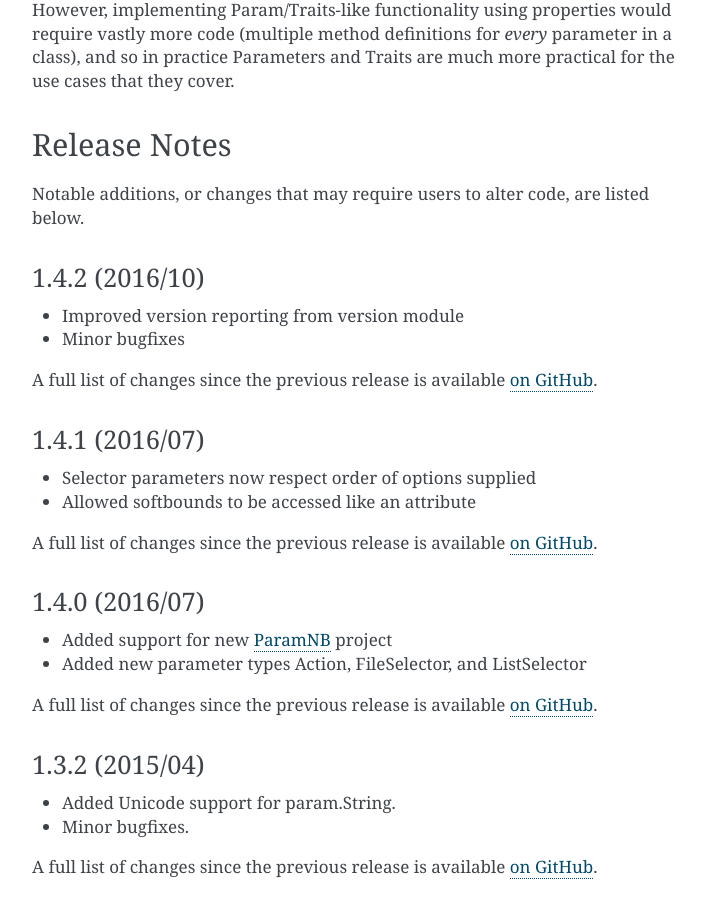
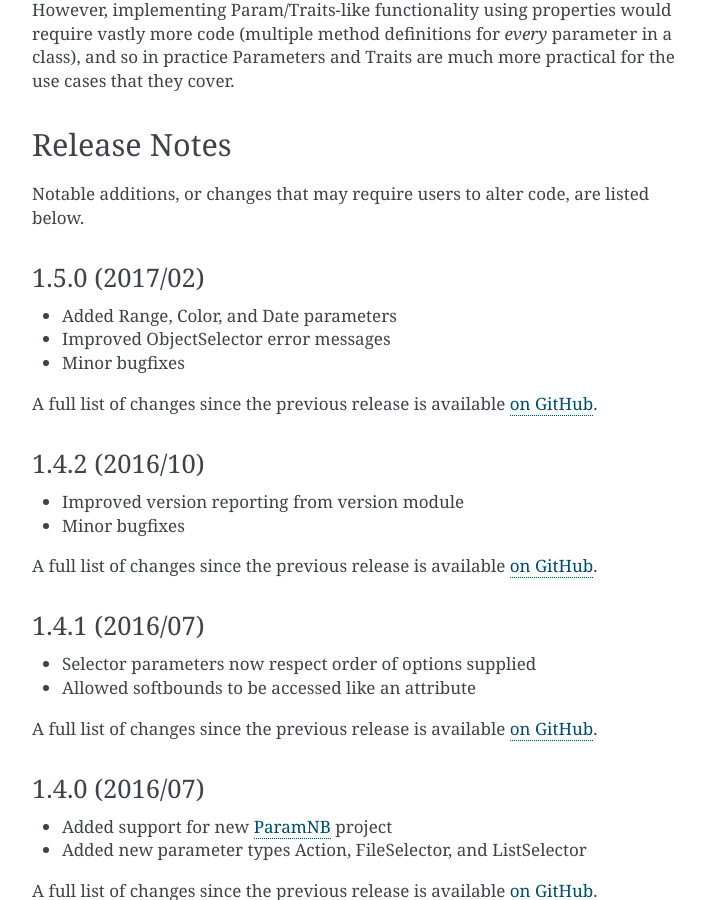
Before and after one commit to holoviz/param, a Sphinx documentation site: the page built from doc/index.rst, in a window 1280 px wide and 900 px high, scrolled down 4695 px. Shown: the whole window, without its empty margins (388-1093 px from the left). Built offline with Sphinx 7.4.7, drawn with Linux system fonts in a browser that asks for light colours; pages that are not in the unit, such as notebooks, are missing from menus.

```diff
--- a/doc/index.rst
+++ b/doc/index.rst
@@ -250,6 +250,18 @@ Release Notes
 Notable additions, or changes that may require users to alter code,
 are listed below.
 
+
+1.5.0 (2017/02)
+_______________
+
+* Added Range, Color, and Date parameters
+* Improved ObjectSelector error messages
+* Minor bugfixes
+
+A full list of changes since the previous release is available
+`on GitHub <https://github.com/ioam/param/compare/v1.4.2...v1.5.0>`_.
+
+
 1.4.2 (2016/10)
 _______________
 
@@ -257,7 +269,7 @@ _______________
 * Minor bugfixes
 
 A full list of changes since the previous release is available
-`on GitHub <https://github.com/ioam/param/compare/v1.4.1...v1.4.0>`_.
+`on GitHub <https://github.com/ioam/param/compare/v1.4.1...v1.4.2>`_.
 
 
 1.4.1 (2016/07)
--- a/numbergen/__init__.py
+++ b/numbergen/__init__.py
@@ -14,7 +14,7 @@ import param
 
 
 from param.version import Version
-__version__ = Version(release=(1,4,2), fpath=__file__,
+__version__ = Version(release=(1,5,0), fpath=__file__,
                       commit="$Format:%h$", reponame="param")
 
 
--- a/param/__init__.py
+++ b/param/__init__.py
@@ -41,10 +41,10 @@ except ImportError as e:
 # only two required files.
 try:
     from .version import Version
-    __version__ = Version(release=(1,4,2), fpath=__file__,
+    __version__ = Version(release=(1,5,0), fpath=__file__,
                           commit="$Format:%h$", reponame="param")
 except:
-    __version__ = '1.4.2-unknown'
+    __version__ = '1.5.0-unknown'
 
 
 dt_types = (dt.datetime,)
--- a/setup.py
+++ b/setup.py
@@ -20,7 +20,7 @@ setup_args = {}
 
 setup_args.update(dict(
     name='param',
-    version="1.4.2",
+    version="1.5.0",
     description='Declarative Python programming using Parameters.',
     long_description=open('README.rst').read() if os.path.isfile('README.rst') else 'Consult README.rst',
     author= "IOAM",
```
